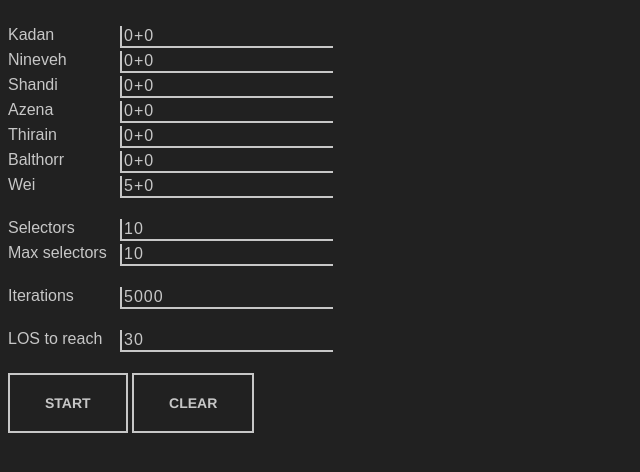
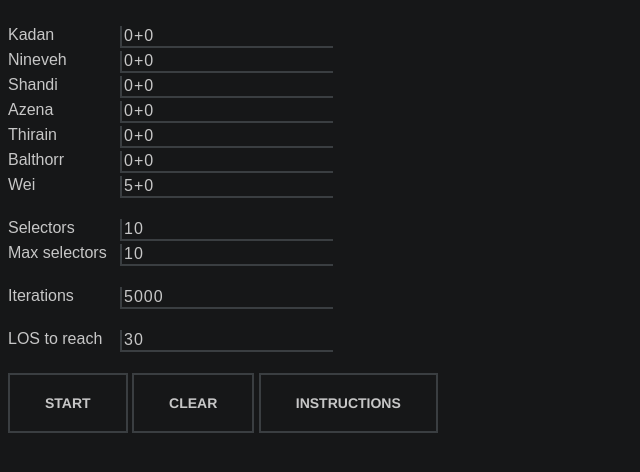
Before and after one commit to MorphTheMoth/LOS-Calculator, a plain HTML site: page index.html in a window 1280 px wide. Shown: the whole page, without its empty margins (0-640 px from the left). Drawn offline with Linux system fonts and the light colour scheme.

Commit message:
added instructions, better theme

```diff
--- a/css.css
+++ b/css.css
@@ -2,7 +2,7 @@ html {
     font-family: 'Montserrat', Arial, sans-serif;
     -ms-text-size-adjust: 100%;
     -webkit-text-size-adjust: 100%;
-    background-color: #212121;
+    background-color: #161718;
     color: #c7c7c7;
 }
 
@@ -24,8 +24,8 @@ input[type='text'], input[type='number'] {
     left:120px;
     background: none;
     border: none;
-    border-bottom: solid 2px #c7c7c7;
-    border-left: solid 2px #c7c7c7;
+    border-bottom: solid 2px #3A3E41;
+    border-left: solid 2px #3A3E41;
     font-size: 1.000em;
     font-weight: 400;
     letter-spacing: 1px;
@@ -34,7 +34,7 @@ input[type='text'], input[type='number'] {
 input[type='button'] {
     color: #c7c7c7;
     background: none;
-    border: solid 2px #c7c7c7;
+    border: solid 2px #3A3E41;
     cursor: pointer;
     display: inline-block;
     font-family: 'Helvetica', Arial, sans-serif;
--- a/index.html
+++ b/index.html
@@ -32,6 +32,7 @@
         <br>
         <input type="button" value="Start" onClick="getDataAndStart(this.form)">
         <input type="button" value="Clear" onClick="clearLogs()">
+        <input type="button" value="Instructions" onClick="window.open('losCalculatorInstructions.png','_blank')">
 
     </form>
     <br>
```
Also changed, not shown: losCalculatorInstructions.png (added).
